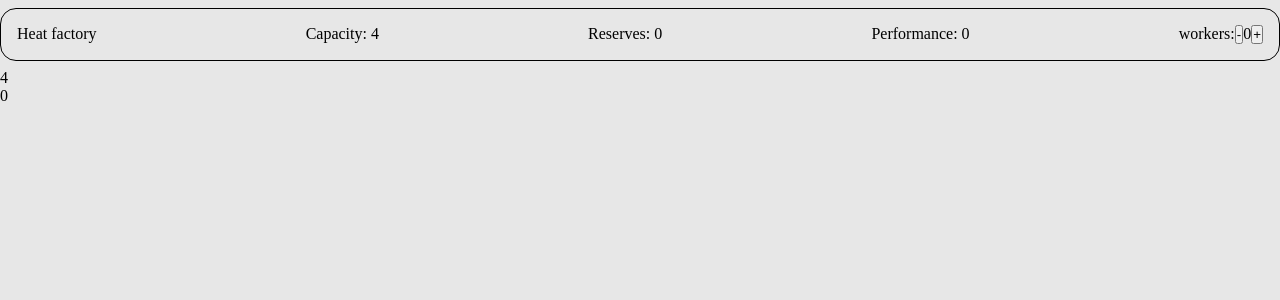
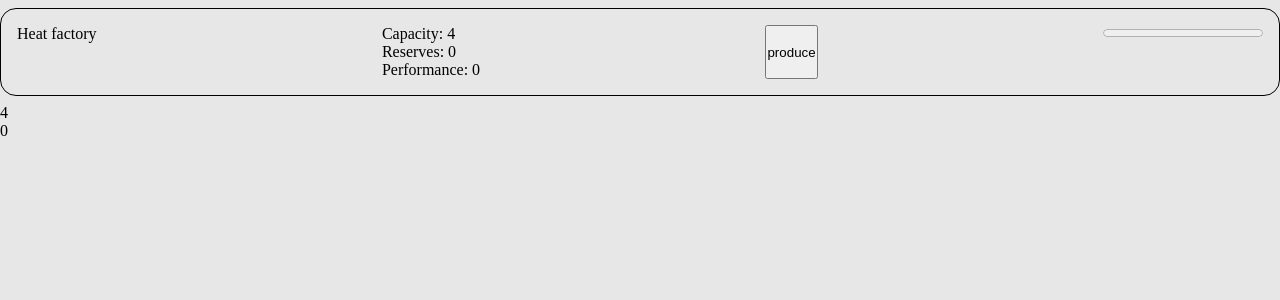
Before and after one commit to S-404/autom, a React (Create React App) app: page / in a window 1280 px wide. Shown: the top 300 px of the page. Built offline with nearby package versions, Linux system fonts and the light colour scheme.

Commit message:
upd FactoryComponent.tsx

```diff
--- a/src/components/factory/FactoryComponent.tsx
+++ b/src/components/factory/FactoryComponent.tsx
@@ -1,30 +1,49 @@
-import React, {FC} from 'react';
+import React, {FC, useEffect, useState} from 'react';
 import {Factory} from "../../models/Factory";
 import './factoryComponent.scss'
+import ManufactureComponent from "../manufacture/ManufactureComponent";
 
 interface FactoryProps{
     factory: Factory
 }
 
 const FactoryComponent:FC<FactoryProps> = ({factory}) => {
+    const [producing, setProducing ] = useState<boolean>(false)
     const addWorker = () =>{
 
     }
     const removeWorker = () => {
 
     }
+    const produce = () =>{
+        setProducing(true)
+        // factory.manufacture.produce()
+    }
+
+    useEffect(()=>{
+        if(producing){
+
+        }
+    },[producing])
+
+    useEffect(()=>console.log('factory.manufacture.reserves',factory.manufacture.reserves),[factory.manufacture.reserves])
+
     if (!factory.isAvailable) return null
     return (
         <div className='factory'>
             <div>{factory.name}</div>
-            <div>Capacity: {factory.manufacture.capacity}</div>
-            <div>Reserves: {factory.manufacture.reserves}</div>
-            <div>Performance: {factory.manufacture.performance}</div>
-            <div>workers:
-                <button onClick={removeWorker}>-</button>
-                <span>{factory.workers.length}</span>
-                <button onClick={addWorker}>+</button>
-            </div>
+            <ManufactureComponent manufacture={factory.manufacture}/>
+
+            {factory.isAutomated ?
+                <div>workers:
+                    <button onClick={removeWorker}>-</button>
+                    <span>{factory.workers.length}</span>
+                    <button onClick={addWorker}>+</button>
+                </div>
+            :
+                <button onClick={produce}>produce</button>
+            }
+            <progress max={factory.manufacture.capacity} value={factory.manufacture.reserves}></progress>
         </div>
     );
 };
--- /dev/null
+++ b/src/components/manufacture/ManufactureComponent.tsx
@@ -0,0 +1,20 @@
+import React, {FC, useEffect} from 'react';
+import {Manufacture} from "../../models/Manufacture";
+
+interface ManufactureProps {
+    manufacture: Manufacture
+}
+
+const ManufactureComponent: FC<ManufactureProps> = ({manufacture}) => {
+
+    useEffect(() => console.log('ManufactureComponent useEffect factory.manufacture.reserves', manufacture.reserves), [manufacture.reserves])
+    return (
+        <div>
+            <div>Capacity: {manufacture.capacity}</div>
+            <div>Reserves: {manufacture.reserves}</div>
+            <div>Performance: {manufacture.performance}</div>
+        </div>
+    );
+};
+
+export default ManufactureComponent;
--- a/src/models/Factory.ts
+++ b/src/models/Factory.ts
@@ -8,12 +8,14 @@ export interface NewFactoryParams extends NewBaseClassParams {
 
 export class Factory extends BaseClass {
     isAvailable: boolean;
+    isAutomated: boolean
     manufacture: Manufacture;
     workers: Worker[];
 
     constructor(factoryParams: NewFactoryParams) {
         super(factoryParams)
         this.isAvailable = false
+        this.isAutomated = false
         this.manufacture = factoryParams.manufacture
         this.workers = []
     }
@@ -31,4 +33,5 @@ export class Factory extends BaseClass {
         this.isAvailable = value
     }
 
+
 }
```
